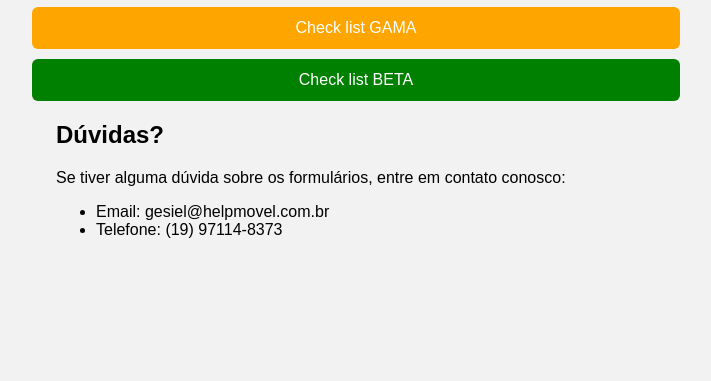
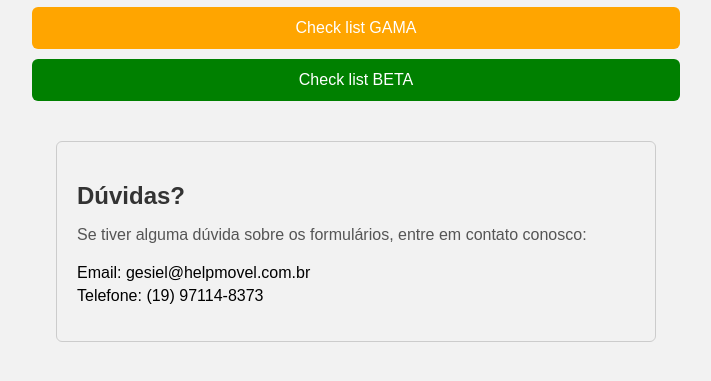
Before and after one commit to Helpmovel/Formul-rios_Helpmovel-, a plain HTML site: page index.html in a window 1280 px wide. Shown: the part 203-584 px from the top of the page, without its empty margins (284-995 px from the left). Drawn offline with Linux system fonts and the light colour scheme; a script that the page names is missing.

Commit message:
Update styles.css

```diff
--- a/styles.css
+++ b/styles.css
@@ -66,20 +66,29 @@ h1 {
     background-color: #006400;
 }
 
-/* Estilos do botão para o modo dark */
-.dark-mode-button {
-    position: absolute;
-    top: 10px;
-    right: 10px;
-    padding: 8px 16px;
+/* Estilos para o campo de dúvidas */
+.questions {
+    margin-top: 40px;
+    padding: 20px;
+    border: 1px solid #ccc;
     border-radius: 6px;
-    color: #fff;
-    background-color: #333;
-    border: none;
-    cursor: pointer;
 }
 
-/* Estilos do botão para o modo dark quando hover */
-.dark-mode-button:hover {
-    background-color: #444;
+.questions h2 {
+    color: #333;
+    margin-bottom: 10px;
 }
+
+.questions p {
+    color: #555;
+    margin-bottom: 20px;
+}
+
+.questions ul {
+    list-style: none;
+    padding: 0;
+}
+
+.questions li {
+    margin-bottom: 5px;
+}
```
